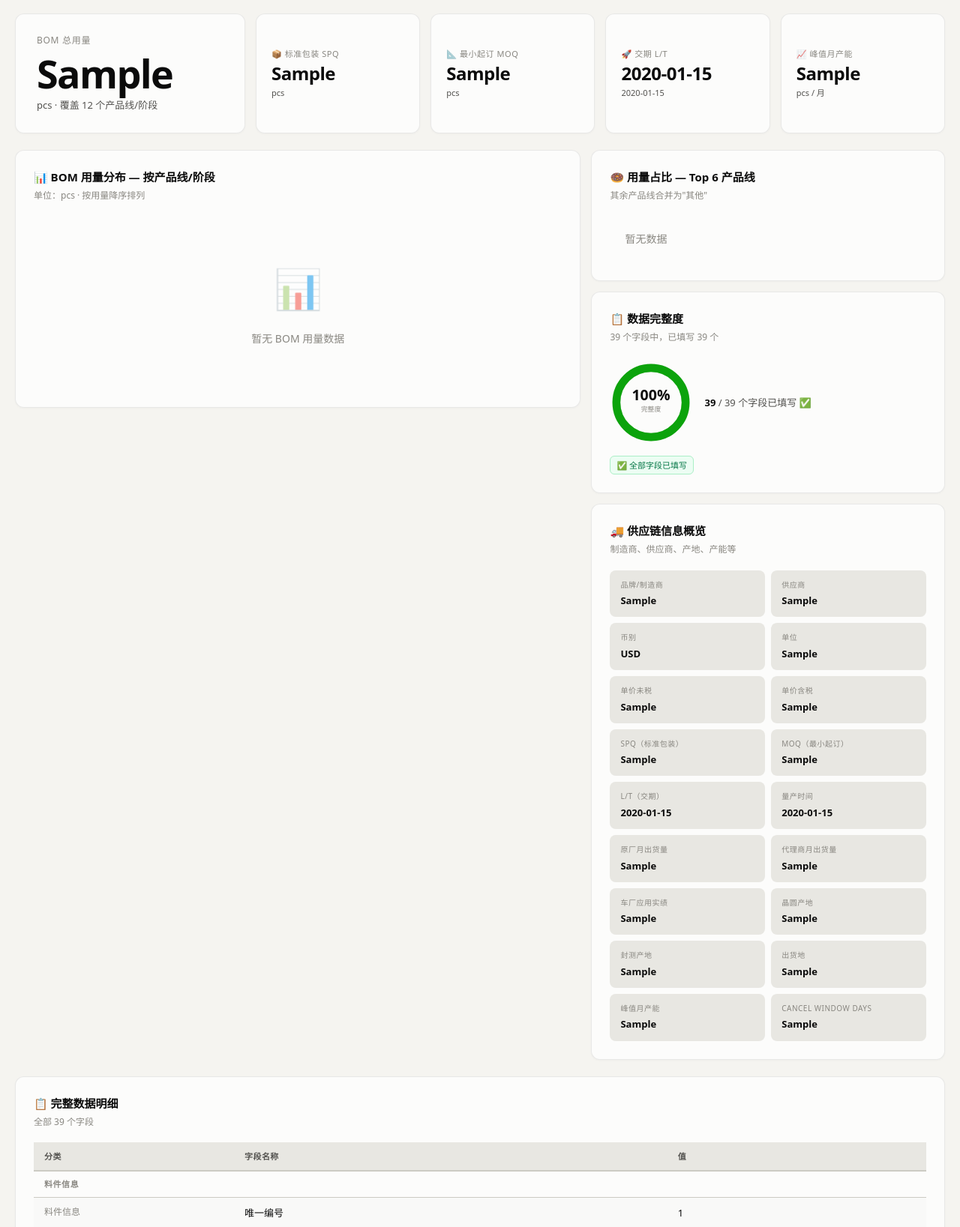
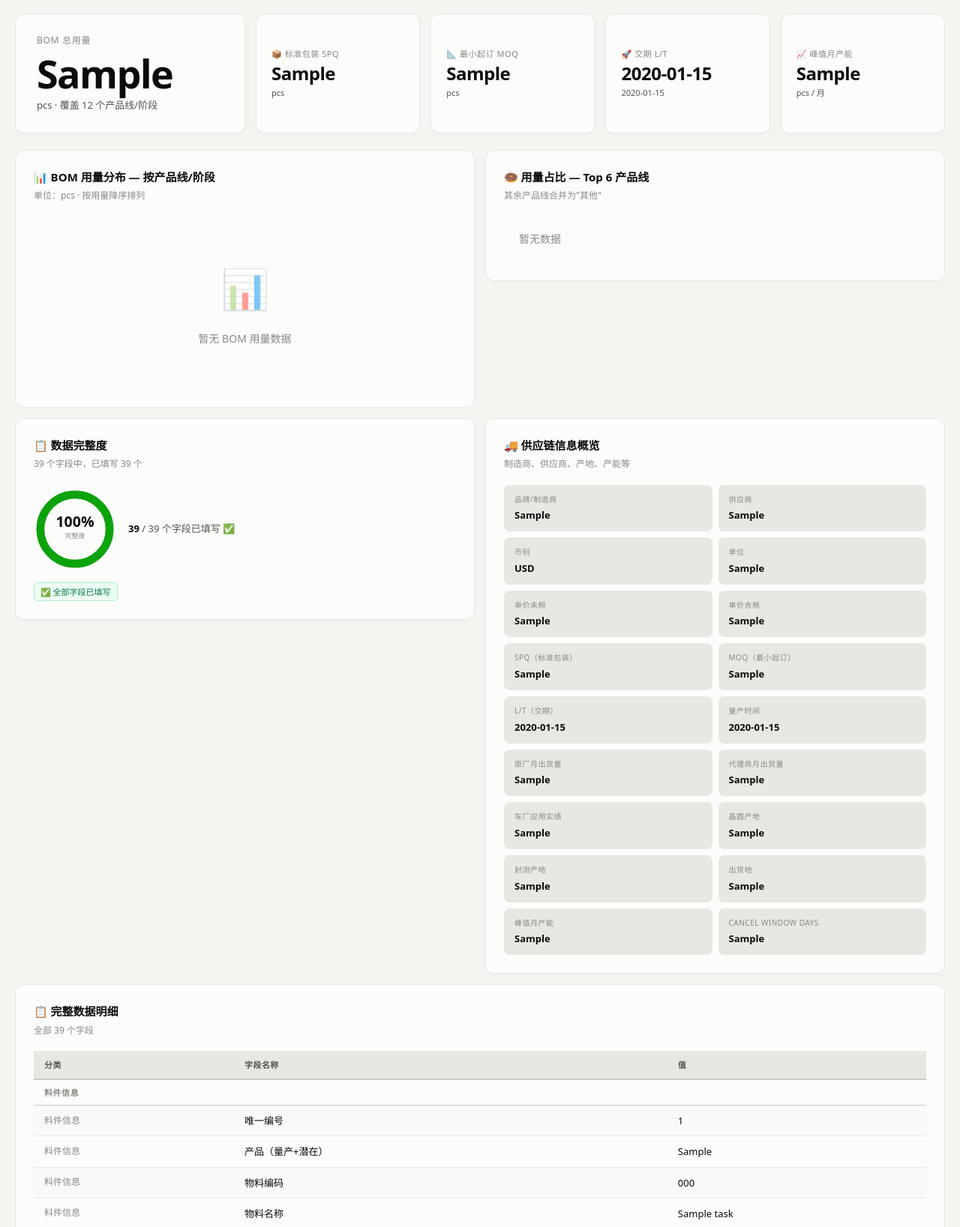
Before and after one commit to merch-land/material-ledger-app, a Flask app: page /task/1 in a window 1280 px wide. Shown: the part 291-1928 px from the top of the page at 75% size. Run offline with Flask 3, Linux system fonts and the light colour scheme; the visitor is signed in with stand-in values (Sample User, id 1); data comes from the database, SQL or seed files in the repository; tables that the repository leaves empty hold one stand-in row (values such as "Sample post"); data that the repository does not hold is empty.

Commit message:
重构仪表盘：等宽双栏布局 + 图表hover tooltip显示详情

```diff
--- a/templates/task_dashboard.html
+++ b/templates/task_dashboard.html
@@ -1,9 +1,7 @@
 {% extends "base.html" %}
 {% block content %}
 
-<!-- Dashboard-specific CSS -->
 <style>
-/* Override page background for dashboard */
 .page{background:var(--page-plane)}
 
 /* ===== KPI Row ===== */
@@ -42,37 +40,49 @@
 .stat-tile-value{font-size:24px;font-weight:700;letter-spacing:-0.02em;color:var(--text-primary);line-height:1.2}
 .stat-tile-detail{font-size:11px;color:var(--text-secondary);margin-top:2px}
 
-/* ===== Dashboard 2-Column Grid ===== */
-.dash-grid{
+/* ===== Two-Column Chart Grid ===== */
+.chart-row{
   display:grid;
-  grid-template-columns:1.6fr 1fr;
+  grid-template-columns:1fr 1fr;
   gap:14px;
-  margin-bottom:22px;
+  margin-bottom:14px;
   align-items:start;
 }
-.dash-card{
+.chart-card{
   background:var(--surface-1);
   border:1px solid var(--border);
   border-radius:var(--radius);
   padding:24px;
   box-shadow:0 1px 3px rgba(0,0,0,0.03);
 }
-.dash-card-header{font-size:15px;font-weight:600;margin-bottom:4px;display:flex;align-items:center;gap:8px}
-.dash-card-subtitle{font-size:12px;color:var(--text-muted);margin-bottom:18px}
-
-/* Left column */
-.dash-left{display:flex;flex-direction:column;gap:14px}
-
-/* Right column */
-.dash-right{display:flex;flex-direction:column;gap:14px}
+.chart-card-header{font-size:15px;font-weight:600;margin-bottom:4px}
+.chart-card-subtitle{font-size:12px;color:var(--text-muted);margin-bottom:18px}
 
 /* ===== Bar Chart ===== */
-.bar-row{display:flex;align-items:center;margin-bottom:6px;cursor:default}
-.bar-label{width:160px;font-size:12px;color:var(--text-secondary);text-align:right;padding-right:12px;flex-shrink:0;overflow:hidden;text-overflow:ellipsis;white-space:nowrap}
+.bar-row{
+  display:flex;align-items:center;margin-bottom:6px;cursor:pointer;
+  padding:2px 4px;border-radius:4px;transition:background .15s;
+}
+.bar-row:hover{background:rgba(42,120,214,0.04)}
+.bar-label{width:150px;font-size:12px;color:var(--text-secondary);text-align:right;padding-right:12px;flex-shrink:0;overflow:hidden;text-overflow:ellipsis;white-space:nowrap}
 .bar-track{flex:1;height:24px;position:relative;background:var(--gridline);border-radius:0 4px 4px 0}
 .bar-fill{height:100%;border-radius:0 4px 4px 0;transition:width .4s ease;position:relative;background:var(--s1)}
 .bar-value{position:absolute;right:-4px;top:50%;transform:translate(100%,-50%);font-size:12px;font-weight:600;color:var(--text-primary);white-space:nowrap;padding-left:6px}
-.bar-row:hover .bar-fill{filter:brightness(1.08)}
+
+/* Bar chart tooltip */
+.bar-tooltip{
+  display:none;
+  position:fixed;
+  background:rgba(0,0,0,0.82);
+  color:#fff;
+  padding:6px 12px;
+  border-radius:6px;
+  font-size:12px;
+  pointer-events:none;
+  z-index:999;
+  white-space:nowrap;
+  letter-spacing:0.01em;
+}
 
 /* ===== Donut ===== */
 .donut-wrap{display:flex;align-items:center;gap:20px;flex-wrap:wrap}
@@ -136,7 +146,7 @@
 }
 .data-table .empty-cell{color:var(--text-muted);font-style:italic}
 
-/* ===== Full-width cards ===== */
+/* ===== Full-width card ===== */
 .full-card{
   background:var(--surface-1);
   border:1px solid var(--border);
@@ -150,7 +160,7 @@
 
 /* ===== Responsive ===== */
 @media(max-width:1100px){
-  .dash-grid{grid-template-columns:1fr}
+  .chart-row{grid-template-columns:1fr}
   .kpi-row{grid-template-columns:1fr 1fr 1fr}
   .hero-card{grid-column:1/-1}
 }
@@ -165,7 +175,6 @@
 @media(max-width:500px){
   .kpi-row{grid-template-columns:1fr}
   .supply-grid{grid-template-columns:1fr}
-  .donut-wrap{flex-direction:column;align-items:flex-start}
 }
 </style>
 
@@ -210,7 +219,6 @@
     {% endif %}
   </div>
 
-  <!-- Actions -->
   <div style="margin-top:14px;padding-top:14px;border-top:1px solid var(--gridline)">
     <div class="btn-group">
       {% if is_material %}
@@ -219,18 +227,15 @@
       <a href="{{ url_for('view_task', task_id=task.id) }}" class="btn btn-outline btn-sm">← 返回任务详情</a>
       <a href="{{ url_for('dashboard') }}" class="btn btn-outline btn-sm">📋 任务列表</a>
       {% endif %}
-
       {% if not is_material %}
       {% if user.role == 'member' and task.assigned_to == user.id and task.status in ('assigned','in_progress') %}
       <a href="{{ url_for('fill_task', task_id=task.id) }}" class="btn btn-primary btn-sm">✏️ 填写/编辑</a>
       {% endif %}
-
       {% if user.role == 'leader' and task.status == 'submitted' %}
       <form method="POST" action="{{ url_for('complete_task', task_id=task.id) }}" style="display:inline" onsubmit="return confirm('确认审批通过？')">
         <button class="btn btn-success btn-sm">✓ 审批通过</button>
       </form>
       {% endif %}
-
       {% if user.role == 'leader' %}
       <a href="{{ url_for('edit_task', task_id=task.id) }}" class="btn btn-outline btn-sm">⚙ 编辑任务</a>
       {% endif %}
@@ -268,51 +273,41 @@
   </div>
 </div>
 
-<!-- ===== Main Dashboard Grid: Left (BOM + Table) | Right (Donut + Completeness + Supply) ===== -->
-<div class="dash-grid">
-
-  <!-- ===== LEFT COLUMN ===== -->
-  <div class="dash-left">
-
-    <!-- BOM Bar Chart -->
-    <div class="dash-card">
-      <div class="dash-card-header">📊 BOM 用量分布 — 按产品线/阶段</div>
-      <div class="dash-card-subtitle">单位：pcs · 按用量降序排列</div>
-      <div id="bom-bar-chart" style="width:100%">
+<!-- Row 1: BOM Bar Chart | Donut Chart -->
+<div class="chart-row">
+  <div class="chart-card">
+    <div class="chart-card-header">📊 BOM 用量分布 — 按产品线/阶段</div>
+    <div class="chart-card-subtitle">单位：pcs · 按用量降序排列</div>
+    <div id="bom-bar-chart">
       {% if dashboard_data.bom_data|selectattr('value','gt',0)|list|length == 0 %}
       <div class="empty-state"><div class="icon">📊</div><p>暂无 BOM 用量数据</p></div>
       {% endif %}
     </div>
   </div>
 
-  </div><!-- /dash-left -->
-
-  <!-- ===== RIGHT COLUMN ===== -->
-  <div class="dash-right">
-
-    <!-- Donut Chart -->
-    <div class="dash-card">
-      <div class="dash-card-header">🍩 用量占比 — Top 6 产品线</div>
-      <div class="dash-card-subtitle">其余产品线合并为"其他"</div>
+  <div class="chart-card">
+    <div class="chart-card-header">🍩 用量占比 — Top 6 产品线</div>
+    <div class="chart-card-subtitle">其余产品线合并为"其他"</div>
     <div class="donut-wrap" id="donut-chart">
       {% if dashboard_data.bom_data|selectattr('value','gt',0)|list|length == 0 %}
       <div class="empty-state" style="padding:20px"><p>暂无数据</p></div>
       {% endif %}
     </div>
   </div>
+</div>
 
-    <!-- Completeness -->
-    <div class="dash-card">
-      <div class="dash-card-header">📋 数据完整度</div>
-      <div class="dash-card-subtitle">{{ dashboard_data.total }} 个字段中，已填写 {{ dashboard_data.filled }} 个</div>
+<!-- Row 2: Completeness | Supply Chain -->
+<div class="chart-row">
+  <div class="chart-card">
+    <div class="chart-card-header">📋 数据完整度</div>
+    <div class="chart-card-subtitle">{{ dashboard_data.total }} 个字段中，已填写 {{ dashboard_data.filled }} 个</div>
     <div class="completeness-wrap" id="completeness-ring"></div>
     <div class="missing-fields" id="missing-fields"></div>
   </div>
 
-    <!-- Supply Chain -->
-    <div class="dash-card">
-      <div class="dash-card-header">🚚 供应链信息概览</div>
-      <div class="dash-card-subtitle">制造商、供应商、产地、产能等</div>
+  <div class="chart-card">
+    <div class="chart-card-header">🚚 供应链信息概览</div>
+    <div class="chart-card-subtitle">制造商、供应商、产地、产能等</div>
     {% if dashboard_data.supply_data %}
     <div class="supply-grid">
       {% for item in dashboard_data.supply_data %}
@@ -326,12 +321,9 @@
     <div class="empty-state" style="padding:20px"><p>暂无供应链数据</p></div>
     {% endif %}
   </div>
+</div>
 
-  </div><!-- /dash-right -->
-
-</div><!-- /dash-grid -->
-
-<!-- Full Data Table (full width) -->
+<!-- Full Data Table -->
 <div class="full-card">
   <div class="full-card-header">📋 完整数据明细</div>
   <div class="full-card-subtitle">全部 {{ dashboard_data.total }} 个字段</div>
@@ -362,7 +354,7 @@
   </div>
 </div>
 
-<!-- Activity Log (full width) -->
+<!-- Activity Log -->
 <div class="full-card">
   <div class="full-card-header">📜 操作记录</div>
   {% if logs %}
@@ -396,35 +388,38 @@
 
 </div>
 
+<!-- Tooltip element for bar chart -->
+<div class="bar-tooltip" id="bar-tooltip"></div>
+
 <script>
-// ===== Embedded Data =====
 const dashboardData = {{ dashboard_data | tojson | safe }};
 const bomData = dashboardData.bom_data;
 
-// ===== Bar Chart =====
+// ===== Bar Chart (with hover tooltip) =====
 (function() {
   const container = document.getElementById('bom-bar-chart');
-  if (!bomData.length || bomData.every(d => d.value === 0)) return;
-  const maxVal = Math.max(...bomData.map(d => d.value));
+  const tooltip = document.getElementById('bar-tooltip');
+  if (!bomData.length || bomData.every(function(d){ return d.value === 0; })) return;
+  const maxVal = Math.max.apply(null, bomData.map(function(d){ return d.value; }));
 
-  bomData.forEach(d => {
-    const row = document.createElement('div');
+  bomData.forEach(function(d) {
+    var row = document.createElement('div');
     row.className = 'bar-row';
 
-    const label = document.createElement('div');
+    var label = document.createElement('div');
     label.className = 'bar-label';
     label.textContent = d.label;
     label.title = d.label;
 
-    const track = document.createElement('div');
+    var track = document.createElement('div');
     track.className = 'bar-track';
 
-    const fill = document.createElement('div');
+    var fill = document.createElement('div');
     fill.className = 'bar-fill';
-    const pct = maxVal > 0 ? (d.value / maxVal * 100) : 0;
+    var pct = maxVal > 0 ? (d.value / maxVal * 100) : 0;
     fill.style.width = pct + '%';
 
-    const val = document.createElement('span');
+    var val = document.createElement('span');
     val.className = 'bar-value';
     val.textContent = d.value;
 
@@ -433,52 +428,68 @@ const bomData = dashboardData.bom_data;
     row.appendChild(label);
     row.appendChild(track);
 
-    row.addEventListener('mouseenter', function() { row.style.opacity = '0.85'; });
-    row.addEventListener('mouseleave', function() { row.style.opacity = '1'; });
+    // Hover tooltip
+    row.addEventListener('mouseenter', function(e) {
+      tooltip.textContent = d.label + ': ' + d.value + ' pcs';
+      tooltip.style.display = 'block';
+      row.style.background = 'rgba(42,120,214,0.06)';
+    });
+    row.addEventListener('mousemove', function(e) {
+      tooltip.style.left = (e.clientX + 14) + 'px';
+      tooltip.style.top = (e.clientY - 32) + 'px';
+    });
+    row.addEventListener('mouseleave', function() {
+      tooltip.style.display = 'none';
+      row.style.background = '';
+    });
 
     container.appendChild(row);
   });
 })();
 
-// ===== Donut Chart =====
+// ===== Donut Chart (with SVG <title> tooltips) =====
 (function() {
-  const container = document.getElementById('donut-chart');
-  if (!bomData.length || bomData.every(d => d.value === 0)) return;
+  var container = document.getElementById('donut-chart');
+  if (!bomData.length || bomData.every(function(d){ return d.value === 0; })) return;
 
-  const sorted = [...bomData].sort((a, b) => b.value - a.value);
-  const top5 = sorted.slice(0, 5);
-  const otherSum = sorted.slice(5).reduce((s, d) => s + d.value, 0);
-  const segments = [...top5];
+  var sorted = bomData.slice().sort(function(a, b){ return b.value - a.value; });
+  var top5 = sorted.slice(0, 5);
+  var otherSum = sorted.slice(5).reduce(function(s, d){ return s + d.value; }, 0);
+  var segments = top5.slice();
   if (otherSum > 0) segments.push({ label: '其他（' + (sorted.length - 5) + '项）', value: otherSum });
 
-  const total = segments.reduce((s, d) => s + d.value, 0);
-  const catColors = ['#2a78d6', '#eb6834', '#1baf7a', '#eda100', '#e87ba4', '#c3c2b7'];
-  const radius = 80, cx = 90, cy = 90;
+  var total = segments.reduce(function(s, d){ return s + d.value; }, 0);
+  var catColors = ['#2a78d6', '#eb6834', '#1baf7a', '#eda100', '#e87ba4', '#c3c2b7'];
+  var radius = 80, cx = 90, cy = 90;
 
-  // SVG
-  const svg = document.createElementNS('http://www.w3.org/2000/svg', 'svg');
+  var svg = document.createElementNS('http://www.w3.org/2000/svg', 'svg');
   svg.setAttribute('viewBox', '0 0 180 180');
   svg.setAttribute('width', '160');
   svg.setAttribute('height', '160');
   svg.classList.add('donut-svg');
 
-  let startAngle = -Math.PI / 2;
+  var startAngle = -Math.PI / 2;
 
-  segments.forEach((seg, i) => {
-    const sliceAngle = (seg.value / total) * 2 * Math.PI;
-    const endAngle = startAngle + sliceAngle;
-    const x1 = cx + radius * Math.cos(startAngle);
-    const y1 = cy + radius * Math.sin(startAngle);
-    const x2 = cx + radius * Math.cos(endAngle);
-    const y2 = cy + radius * Math.sin(endAngle);
-    const largeArc = sliceAngle > Math.PI ? 1 : 0;
-    const d = `M ${cx} ${cy} L ${x1} ${y1} A ${radius} ${radius} 0 ${largeArc} 1 ${x2} ${y2} Z`;
+  segments.forEach(function(seg, i) {
+    var sliceAngle = (seg.value / total) * 2 * Math.PI;
+    var endAngle = startAngle + sliceAngle;
+    var x1 = cx + radius * Math.cos(startAngle);
+    var y1 = cy + radius * Math.sin(startAngle);
+    var x2 = cx + radius * Math.cos(endAngle);
+    var y2 = cy + radius * Math.sin(endAngle);
+    var largeArc = sliceAngle > Math.PI ? 1 : 0;
+    var d = 'M ' + cx + ' ' + cy + ' L ' + x1 + ' ' + y1 + ' A ' + radius + ' ' + radius + ' 0 ' + largeArc + ' 1 ' + x2 + ' ' + y2 + ' Z';
 
-    const path = document.createElementNS('http://www.w3.org/2000/svg', 'path');
+    var path = document.createElementNS('http://www.w3.org/2000/svg', 'path');
     path.setAttribute('d', d);
     path.setAttribute('fill', catColors[i]);
     path.setAttribute('stroke', 'var(--surface-1)');
     path.setAttribute('stroke-width', '2');
+
+    // SVG <title> for native browser tooltip
+    var titleEl = document.createElementNS('http://www.w3.org/2000/svg', 'title');
+    titleEl.textContent = seg.label + ': ' + seg.value + ' (' + (seg.value / total * 100).toFixed(1) + '%)';
+    path.appendChild(titleEl);
 
     path.addEventListener('mouseenter', function() { this.style.opacity = '0.85'; });
     path.addEventListener('mouseleave', function() { this.style.opacity = '1'; });
@@ -488,7 +499,7 @@ const bomData = dashboardData.bom_data;
   });
 
   // Center text
-  const centerText = document.createElementNS('http://www.w3.org/2000/svg', 'text');
+  var centerText = document.createElementNS('http://www.w3.org/2000/svg', 'text');
   centerText.setAttribute('x', cx);
   centerText.setAttribute('y', cy - 4);
   centerText.setAttribute('text-anchor', 'middle');
@@ -498,7 +509,7 @@ const bomData = dashboardData.bom_data;
   centerText.textContent = total;
   svg.appendChild(centerText);
 
-  const centerUnit = document.createElementNS('http://www.w3.org/2000/svg', 'text');
+  var centerUnit = document.createElementNS('http://www.w3.org/2000/svg', 'text');
   centerUnit.setAttribute('x', cx);
   centerUnit.setAttribute('y', cy + 13);
   centerUnit.setAttribute('text-anchor', 'middle');
@@ -510,17 +521,17 @@ const bomData = dashboardData.bom_data;
   container.appendChild(svg);
 
   // Legend
-  const legend = document.createElement('div');
+  var legend = document.createElement('div');
   legend.className = 'donut-legend';
-  segments.forEach((seg, i) => {
-    const item = document.createElement('div');
+  segments.forEach(function(seg, i) {
+    var item = document.createElement('div');
     item.className = 'donut-legend-item';
-    const swatch = document.createElement('div');
+    var swatch = document.createElement('div');
     swatch.className = 'donut-swatch';
     swatch.style.backgroundColor = catColors[i];
-    const name = document.createElement('span');
+    var name = document.createElement('span');
     name.textContent = seg.label;
-    const val = document.createElement('span');
+    var val = document.createElement('span');
     val.className = 'donut-legend-value';
     val.textContent = seg.value + ' (' + (seg.value / total * 100).toFixed(1) + '%)';
     item.appendChild(swatch);
@@ -533,31 +544,29 @@ const bomData = dashboardData.bom_data;
 
 // ===== Completeness Ring =====
 (function() {
-  const container = document.getElementById('completeness-ring');
-  const pct = dashboardData.pct;
-  const filled = dashboardData.filled;
-  const empty = dashboardData.empty;
-  const total = dashboardData.total;
+  var container = document.getElementById('completeness-ring');
+  var pct = dashboardData.pct;
+  var filled = dashboardData.filled;
+  var empty = dashboardData.empty;
+  var total = dashboardData.total;
 
-  const radius = 52, cx = 62, cy = 62, circ = 2 * Math.PI * radius;
+  var radius = 52, cx = 62, cy = 62, circ = 2 * Math.PI * radius;
 
-  const svg = document.createElementNS('http://www.w3.org/2000/svg', 'svg');
+  var svg = document.createElementNS('http://www.w3.org/2000/svg', 'svg');
   svg.setAttribute('viewBox', '0 0 124 124');
   svg.setAttribute('width', '110');
   svg.setAttribute('height', '110');
   svg.classList.add('completeness-ring');
 
-  // Background ring
-  const bg = document.createElementNS('http://www.w3.org/2000/svg', 'circle');
+  var bg = document.createElementNS('http://www.w3.org/2000/svg', 'circle');
   bg.setAttribute('cx', cx); bg.setAttribute('cy', cy); bg.setAttribute('r', radius);
   bg.setAttribute('fill', 'none');
   bg.setAttribute('stroke', 'var(--gridline)');
   bg.setAttribute('stroke-width', '12');
   svg.appendChild(bg);
 
-  // Filled ring
   if (pct > 0) {
-    const fg = document.createElementNS('http://www.w3.org/2000/svg', 'circle');
+    var fg = document.createElementNS('http://www.w3.org/2000/svg', 'circle');
     fg.setAttribute('cx', cx); fg.setAttribute('cy', cy); fg.setAttribute('r', radius);
     fg.setAttribute('fill', 'none');
     fg.setAttribute('stroke', 'var(--good)');
@@ -569,8 +578,7 @@ const bomData = dashboardData.bom_data;
     svg.appendChild(fg);
   }
 
-  // Center text
-  const pctText = document.createElementNS('http://www.w3.org/2000/svg', 'text');
+  var pctText = document.createElementNS('http://www.w3.org/2000/svg', 'text');
   pctText.setAttribute('x', cx); pctText.setAttribute('y', cy - 3);
   pctText.setAttribute('text-anchor', 'middle');
   pctText.setAttribute('font-size', '22'); pctText.setAttribute('font-weight', '700');
@@ -578,7 +586,7 @@ const bomData = dashboardData.bom_data;
   pctText.textContent = pct + '%';
   svg.appendChild(pctText);
 
-  const subText = document.createElementNS('http://www.w3.org/2000/svg', 'text');
+  var subText = document.createElementNS('http://www.w3.org/2000/svg', 'text');
   subText.setAttribute('x', cx); subText.setAttribute('y', cy + 14);
   subText.setAttribute('text-anchor', 'middle');
   subText.setAttribute('font-size', '10'); subText.setAttribute('fill', 'var(--text-muted)');
@@ -587,23 +595,21 @@ const bomData = dashboardData.bom_data;
 
   container.appendChild(svg);
 
-  // Detail text
-  const detail = document.createElement('div');
+  var detail = document.createElement('div');
   detail.className = 'completeness-detail';
   detail.innerHTML = '<strong>' + filled + '</strong> / ' + total + ' 个字段已填写' + (empty > 0 ? '，<strong>' + empty + '</strong> 个空白' : ' ✅');
   container.appendChild(detail);
 
-  // Missing tags
-  const missingContainer = document.getElementById('missing-fields');
+  var missingContainer = document.getElementById('missing-fields');
   if (empty === 0) {
-    const tag = document.createElement('span');
+    var tag = document.createElement('span');
     tag.className = 'filled-tag';
     tag.textContent = '✅ 全部字段已填写';
     missingContainer.appendChild(tag);
   } else {
     dashboardData.all_fields.forEach(function(f) {
       if (!f.filled) {
-        const tag = document.createElement('span');
+        var tag = document.createElement('span');
         tag.className = 'missing-tag';
         tag.textContent = f.field + '（' + f.category + '）';
         missingContainer.appendChild(tag);
```
Lines whose indentation alone changed are shown as unchanged.
